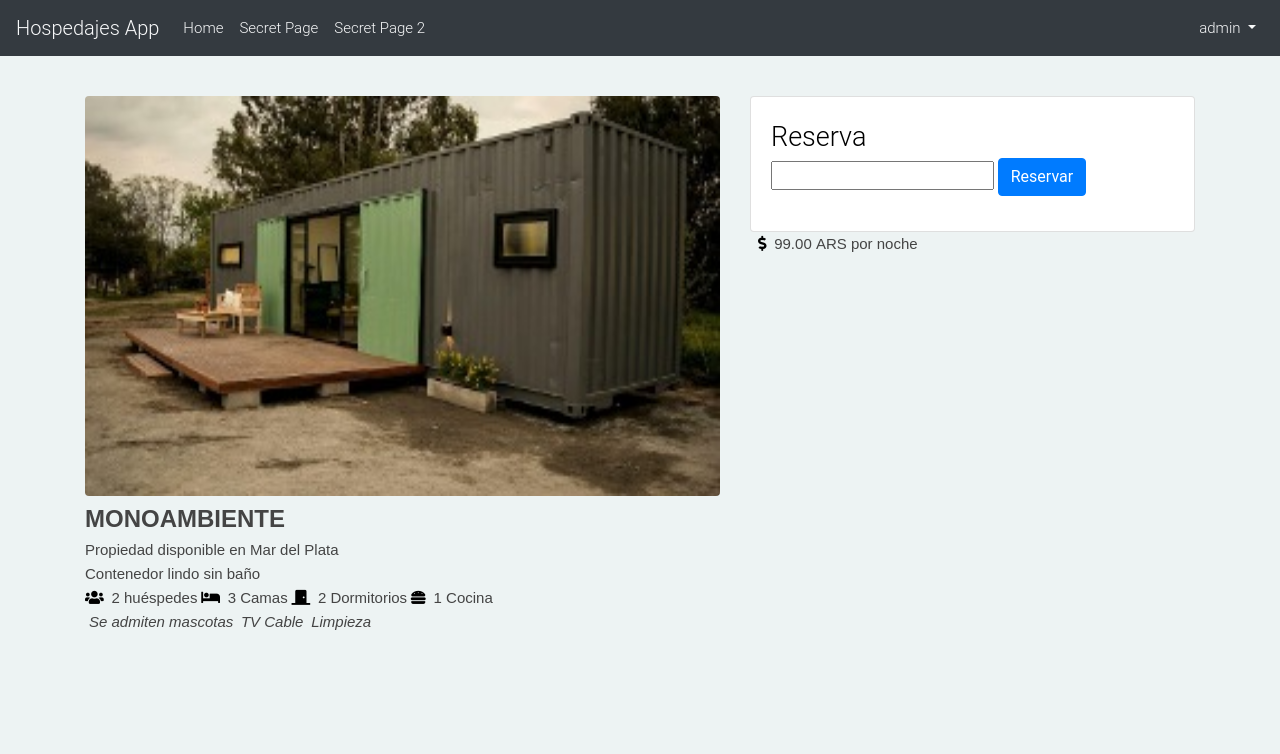
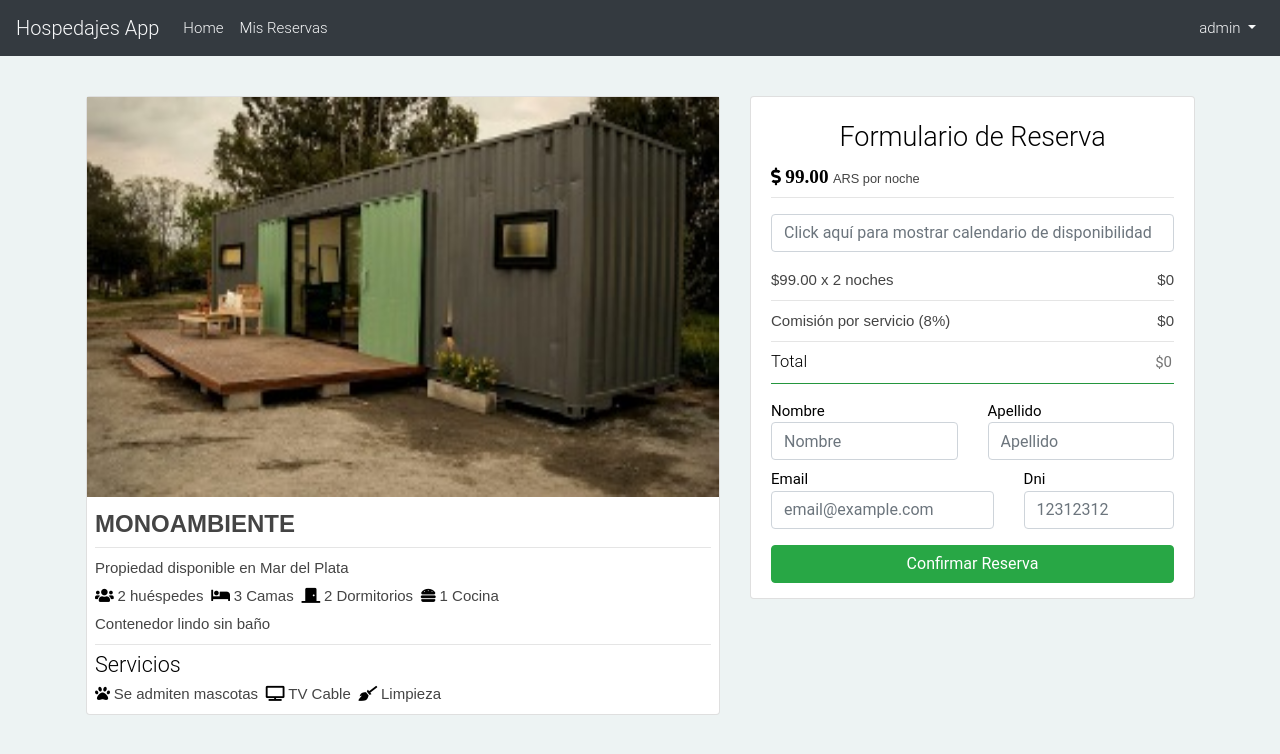
Before and after one commit to jbl0107/hospedajes-app-Django, a Django app: page /hospedajes/property/9/ in a window 1280 px wide. Shown: the top 754 px of the page. Run offline with Django 3.2, Linux system fonts and the light colour scheme; a user stored in the database is signed in; data comes from the database, SQL or seed files in the repository; both versions use the stored data as it was after the commit; some libraries are stand-ins or nearby versions.

Commit message:
add form booking

```diff
--- a/hospedajes_app/models.py
+++ b/hospedajes_app/models.py
@@ -14,7 +14,7 @@ class Profile(models.Model):
     name = models.CharField(max_length=25)
     surname = models.CharField(max_length=25)
     email = models.EmailField()
-    dni = models.IntegerField()
+    dni = models.IntegerField(unique=True)
 
     def __str__(self):
         return self.name + ", " + self.surname + "."
@@ -35,6 +35,7 @@ class City(models.Model):
 
 class Feature(models.Model):
     name = models.CharField(max_length=25, unique=True)
+    className = models.CharField(max_length=50, blank=True)
 
     def __str__(self):
         return self.name
@@ -59,7 +60,7 @@ class Booking(models.Model):  # Reserva
     total = models.FloatField(default=0)
 
     def __str__(self):
-        return self.name + "."
+        return self.profile.name + ", " + self.profile.surname + "."
 
     class Meta:
         verbose_name_plural = 'Bookings'
--- a/hospedajes_app/urls.py
+++ b/hospedajes_app/urls.py
@@ -14,8 +14,8 @@ urlpatterns = [
     path('new_feature/', views.feature_form, name='featureForm'),
     path('new_comfort/', views.comfort_form, name='comfortForm'),
     path('property/<int:property_id>/', views.view_property, name='property'),
-    path('secret/', views.secret_page, name='secret'),
-    path('secret2/', views.SecretPage.as_view(), name='secret2'),
+    path('my_bookings/', views.my_bookings, name='myBookings'),
+    # path('secret2/', views.SecretPage.as_view(), name='secret2'),
 
     # url(r'^alta_salon/$', login_required(ingresar_salon), name='altaSalon'),
 
--- a/hospedajes_app/views.py
+++ b/hospedajes_app/views.py
@@ -2,15 +2,17 @@ from datetime import timezone
 
 from django.contrib.auth import authenticate, login
 from django.http import HttpResponse, HttpResponseRedirect
+from django.core.exceptions import ObjectDoesNotExist
 from django.shortcuts import render, redirect, get_object_or_404
 from django.contrib.auth.models import User
 from django.contrib.auth.forms import UserCreationForm
 from django.contrib.auth.decorators import login_required, permission_required
+from django.urls import reverse
 from django.views.generic import TemplateView
 from django.contrib.auth.mixins import LoginRequiredMixin
 
 from hospedajes_app.forms import CityForm, PropertyForm, FeatureForm, ComfortForm
-from hospedajes_app.models import Property, City, RentalDate, Feature, Comfort, ComfortXProperty
+from hospedajes_app.models import Property, City, RentalDate, Feature, Comfort, ComfortXProperty, Booking, Profile
 
 
 def index(request):
@@ -103,77 +105,53 @@ def comfort_form(request):
 
 
 def view_property(request, property_id):
+    error = ''
+    dateList = ''
     property = Property.objects.get(id=property_id)
     rentalDates = RentalDate.objects.filter(property_id=property_id, booking_id=None)
     comforts = ComfortXProperty.objects.filter(property_id=property_id)
     features = Feature.objects.filter(property__pk=property_id)
 
-    dates = ''
-    for group in rentalDates.iterator():
-        dates += str(group.date)
+    for d in rentalDates:
+        dateList += str(d.date)
 
-    return render(request, 'hospedajes_app/view_property.html', {'property': property, 'rentalDates': rentalDates, 'comforts': comforts, 'features': features, 'dates': dates})
+    if request.method == 'POST':
+        datesSelected = request.POST['dates']
+        total = request.POST['total']
+        name = request.POST['name']
+        surname = request.POST['surname']
+        email = request.POST['email']
+        dni = request.POST['dni']
+
+        if datesSelected and name and surname and email and dni:
+            datesSelected = datesSelected.split(", ")
+            total = total[1:]
+
+            try:
+                profile = Profile.objects.get(dni=dni)
+            except Profile.DoesNotExist:
+                profile = Profile(name=name, surname=surname, email=email, dni=dni)
+                profile.save()
+
+            booking = Booking(profile=profile, total=total)
+            booking.save()
+
+            for d in rentalDates:
+                if str(d.date) in datesSelected:
+                    d.booking = booking
+                    d.save(update_fields=['booking'])
+
+            return HttpResponseRedirect(reverse('hospedajes_app:myBookings'))
+        else:
+            error = 'Debe completar todos los campos para confirmar la reserva!'
+
+    return render(request, 'hospedajes_app/view_property.html', {'property': property, 'comforts': comforts, 'features': features, 'dateList': dateList})
 
 
 @login_required
-def secret_page(request):
-    return render(request, 'hospedajes_app/secret_page.html')
+def my_bookings(request):
+    return render(request, 'hospedajes_app/my_bookings.html')
 
 
-class SecretPage(LoginRequiredMixin, TemplateView):
-    template_name = 'hospedajes_app/secret_page.html'
-
-
-"""
-@login_required
-@permission_required('hospedajes_app.propertyForm', login_url='login')
-def property_form(request):
-    error = ''
-    cities = City.objects.all()
-    if request.method == 'POST':
-        title = request.POST['title']
-        description = request.POST['description']
-        pax = request.POST['pax']
-        daily_import = request.POST['daily']
-        image = request.FILES['propertyImage']
-        fk_city = request.POST['city']
-        # fk_user = request.POST['fk_user']
-
-        city = City.objects.get(id=fk_city)
-
-        if title is not None:
-            property = Property(title=title, pax=pax, description=description, daily_import=daily_import, city=city,
-                                image=image, )
-            property.save()
-        else:
-            error = 'La propiedad debe tener nombre'
-
-    return render(request, 'hospedajes_app/forms/property_form.html', {'error': error, 'cities': cities})
-
-
-def save_file(file, path=''):
-    filename = file._get_name()
-    fd = open('%s/%s' % (MEDIA_ROOT, str(path) + str(filename)), 'wb')
-    for chunk in file.chunks():
-        fd.write(chunk)
-    fd.close()
-"""
-
-"""
-@login_required
-@permission_required('hospedajes_app.propertyForm', login_url='login')
-def city_form(request):
-    error = ''
-    cities = City.objects.all()
-
-    if request.method == 'POST':
-        name = request.POST['name']
-
-        if name is not None:
-            city = City(name=name)
-            city.save()
-        else:
-            error = 'La ciudad debe tener nombre'
-
-    return render(request, 'hospedajes_app/forms/city_form.html', {'cities': cities, 'error': error})
-"""
+# class SecretPage(LoginRequiredMixin, TemplateView):
+#    template_name = 'hospedajes_app/secret_page.html'
--- a/static/css/style.css
+++ b/static/css/style.css
@@ -10,6 +10,7 @@ form .alert ul {
   padding: 0;
   margin: 0;
 }
+
 
 
 
--- a/static/js/js.js
+++ b/static/js/js.js
@@ -1,3 +1,5 @@
+// ------------------------------------------------------------------------------------------------------------------
+
 var today = new Date();
 var d = today.getDate();
 var m = today.getMonth() + 1;
@@ -7,10 +9,8 @@ var dateList = '';
 
 
 function addDates(dates){
-    //var datelist = dates.split("/");
+
     dateList = dates;
-    //dateList = dates.match(/.{1,10}/g);
-    //console.log(datelist);
 }
 
 
@@ -19,8 +19,8 @@ function getDateList(){
 }
 
 
-$('#mdp-demo').multiDatesPicker({
-    dateFormat: "m-d-yy",
+$('#dates').multiDatesPicker({
+    dateFormat: "yy-mm-dd",
     // defaultDate:m + '-' + d +'-' + y,
     beforeShowDay: function(date) {
             // var enableddates = ["11-3-2019","11-24-2019", "11-25-2019", "11-26-2019", "11-30-2019", "12-3-2019", "12-4-2019"];
@@ -43,3 +43,26 @@ $('#mdp-demo').multiDatesPicker({
 function addZero(number){
     return (number < 10) ? '0' + number : number;
 }
+
+
+// ------------------------------------------------------------------------------------------------------------------
+
+
+function calculateTotal(){
+
+    var dates = document.getElementById('dates').value;
+
+    if (dates.length)
+        dates = dates.split(", ");
+
+    var price = document.getElementById('price').innerHTML;
+    var comision = document.getElementById('comision').innerHTML;
+
+    var priceTotal = dates.length * price;
+    var comision = priceTotal * 0.08;
+
+    document.getElementById('priceTotal').innerHTML = '$' + priceTotal;
+    document.getElementById('comision').innerHTML = '$' + comision;
+    document.getElementById('total').value = '$' + (priceTotal + comision);
+
+}
--- a/templates/hospedajes_app/base.html
+++ b/templates/hospedajes_app/base.html
@@ -38,10 +38,10 @@
                     </li>
                     {% if user.is_authenticated %}
                         <li class="nav-item">
-                          <a class="nav-link" href="{% url 'hospedajes_app:secret' %}">Secret Page</a>
+                          <a class="nav-link" href="{% url 'hospedajes_app:myBookings' %}">Mis Reservas</a>
                         </li>
                         <li class="nav-item">
-                            <a class="nav-link" href="{% url 'hospedajes_app:secret2' %}">Secret Page 2</a>
+                        <!--    <a class="nav-link" href="#">Secret Page 2</a> -->
                         </li>
                     {% endif %}
                 </ul>
--- a/templates/hospedajes_app/secret_page.html
+++ b/templates/hospedajes_app/my_bookings.html
@@ -1,5 +1,6 @@
 {% extends 'hospedajes_app/base.html' %}
 
 {% block content %}
-  <p>This is a secret page!</p>
+
+  <p>Vista 'Mis Reservas' en construcción! (ni lo empece xd)</p>
 {% endblock %}
--- a/templates/hospedajes_app/view_property.html
+++ b/templates/hospedajes_app/view_property.html
@@ -6,63 +6,112 @@
 
 
 <div class="row mt-3">
+
     <div class="col-lg-7">
+        <div class="card" style="margin-left:1px">
+            <img src="{{ property.image.url }}" class="img-fluid" style="height:50vh; width:100%;">
 
-                <img src="{{ property.image.url }}" class="img-fluid rounded" style="height:50vh; width:100%;">
-
-                <div class="mt-1">
+            <div class="card-body p-2">
                 <p class="lead font-weight-bold text-uppercase" style="font-size: 1.50rem">{{ property.title }}</p>
-                    <p>Propiedad disponible en {{ property.city }}</p>
-                    <p class="property-description">{{ property.description }}</p>
+                <hr class="mt-1 mb-2">
+                <p class="mb-1">Propiedad disponible en {{ property.city }}</p>
 
                 <div class="d-inline">
-                        <i class="fa fa-users" aria-hidden="true">
-                            <p class="d-inline ml-1">{{ property.pax }} huéspedes</p>
+                    <i class="fa fa-users mr-1" aria-hidden="true">
+                        <p class="d-inline">{{ property.pax }} huéspedes </p>
                     </i>
                 </div>
 
+                <div class="d-inline">
                     {% for c in comforts %}
-                        <div class="d-inline">
-                            <i class="{{ c.comfort.className }}" aria-hidden="true">
-                                <p class="d-inline ml-1"> {{ c.quantity }} {{ c.comfort }} </p>
+                    <i class="{{ c.comfort.className }} mr-1" aria-hidden="true">
+                        <p class="d-inline"> {{ c.quantity }} {{ c.comfort }} </p>
                     </i>
-                        </div>
-                    {% endfor %}
-
-                    <div class="">
-                        {% for f in features %}
-
-                        <div class="d-inline">
-                            <i class="" aria-hidden="true">
-                                <p class="d-inline ml-1"> {{ f.name }}</p>
-                            </i>
-                        </div>
                     {% endfor %}
                 </div>
 
+                <p class="property-description mt-1 mb-1">{{ property.description }}</p>
 
+                <hr class="mb-1 mt-2">
+
+                <h4 style="font-size: 1.35rem"> Servicios</h4>
+                <div class="d-inline">
+                    {% for f in features %}
+                    <i class="{{ f.className }} mr-1" aria-hidden="true">
+                        <p class="d-inline"> {{ f.name }}</p>
+                    </i>
+                    {% endfor %}
                 </div>
             </div>
-            <div class="col-lg-5">
-
-              <div class="card">
-                <div class="card-body">
-                  <h4>Reserva</h4>
-                  <form method="post" novalidate>
-                    {% csrf_token %}
-
-                      <input id="mdp-demo" onfocus="addDates('{{ dates }}')" >
-
-                    <button type="submit" class="btn btn-primary">Reservar</button>
-                  </form>
-                </div>
-              </div>
-
-                <i class="fa fa-dollar-sign ml-2" aria-hidden="true">
-                    <p class="d-inline ml-1">{{ property.daily_import|floatformat:2 }} ARS por noche</p>
-                </i>
 
         </div>
     </div>
 
+
+    <div class="col-lg-5">
+        <div class="card">
+            <div class="card-body pb-0">
+                <h4 class="text-center">Formulario de Reserva</h4>
+
+                <i class="fa fa-dollar-sign mb-2 mt-2" aria-hidden="true" style="font-size: 1.1rem">
+                    <spam id='price' style="font-size: 1.2rem"> {{ property.daily_import|floatformat:2 }}</spam>
+                    <p class="d-inline" style="font-size: 0.8rem"> ARS por noche </p>
+                </i>
+
+                <hr class="mt-0 mb-2">
+
+                <form method="post" novalidate>
+                    {% csrf_token %}
+
+                    <label for="dates"><!--Fechas Disponibles--></label>
+                    <input id="dates" name="dates" type='text' placeholder="Click aquí para mostrar calendario de disponibilidad" readonly required class="form-control bg-white text-sm" onfocus="addDates('{{ dateList }}')" onfocusin="calculateTotal()">
+
+                    <div class="mt-3">
+                        <p class="d-inline">${{ property.daily_import|floatformat:2 }} x 2 noches</p>
+                        <p id='priceTotal' class="d-inline float-right">$0</p>
+                    </div>
+
+                    <hr class="mt-2 mb-2">
+                    <div>
+                        <p class="d-inline">Comisión por servicio (8%)</p>
+                        <p id='comision' class="d-inline float-right">$0</p>
+                    </div>
+
+                    <hr class="mt-2 mb-2">
+
+                    <label class="mb-2" for="total"><h5 class="d-inline">Total</h5></label>
+                    <input type="text" id="total" name='total' placeholder="$0" readonly required class="d-inline float-right text-right" style="border:0; outline:none">
+
+                    <hr class="mb-3 mt-0 bg-success">
+
+                    <div class="row">
+                        <div class="col-6">
+                            <label for="name" class="mb-0">Nombre</label>
+                            <input type="text" id="name" name="name" placeholder="Nombre" class="form-control" required>
+                        </div>
+                        <div class="col-6">
+                            <label for="surname" class="mb-0">Apellido</label>
+                            <input type="text" id="surname" name="surname" placeholder="Apellido" class="form-control" required>
+                        </div>
+                    </div>
+
+                    <div class="row mt-2 mb-3">
+                        <div class="col-7">
+                            <label for="email" class="mb-0">Email</label>
+                            <input type="text" id="email" name="email" placeholder="email@example.com" class="form-control" required>
+                        </div>
+                        <div class="col-5">
+                            <label for="dni" class="mb-0">Dni</label>
+                            <input type="number" id="dni" name="dni" placeholder="12312312" class="form-control" required>
+                        </div>
+                    </div>
+
+                    <button type="submit" class="btn btn-success btn-block">Confirmar Reserva</button>
+                </form>
+            </div>
+        </div>
+    </div>
+
+</div>
+
 {% endblock %}
```
Also changed, not shown: db.sqlite3, hospedajes_app/migrations/0037_feature_classname.py (added), hospedajes_app/migrations/0038_auto_20191109_2357.py (added). Lines whose indentation alone changed are shown as unchanged.
